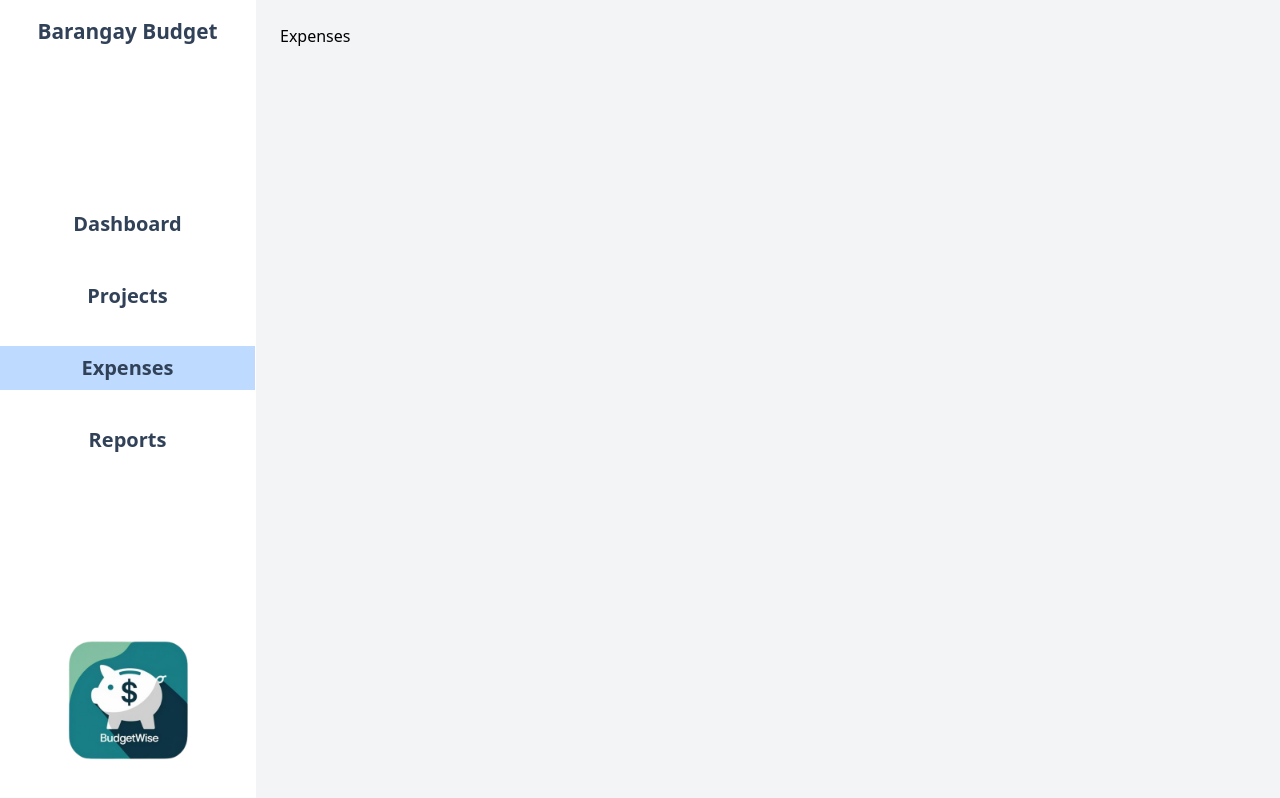
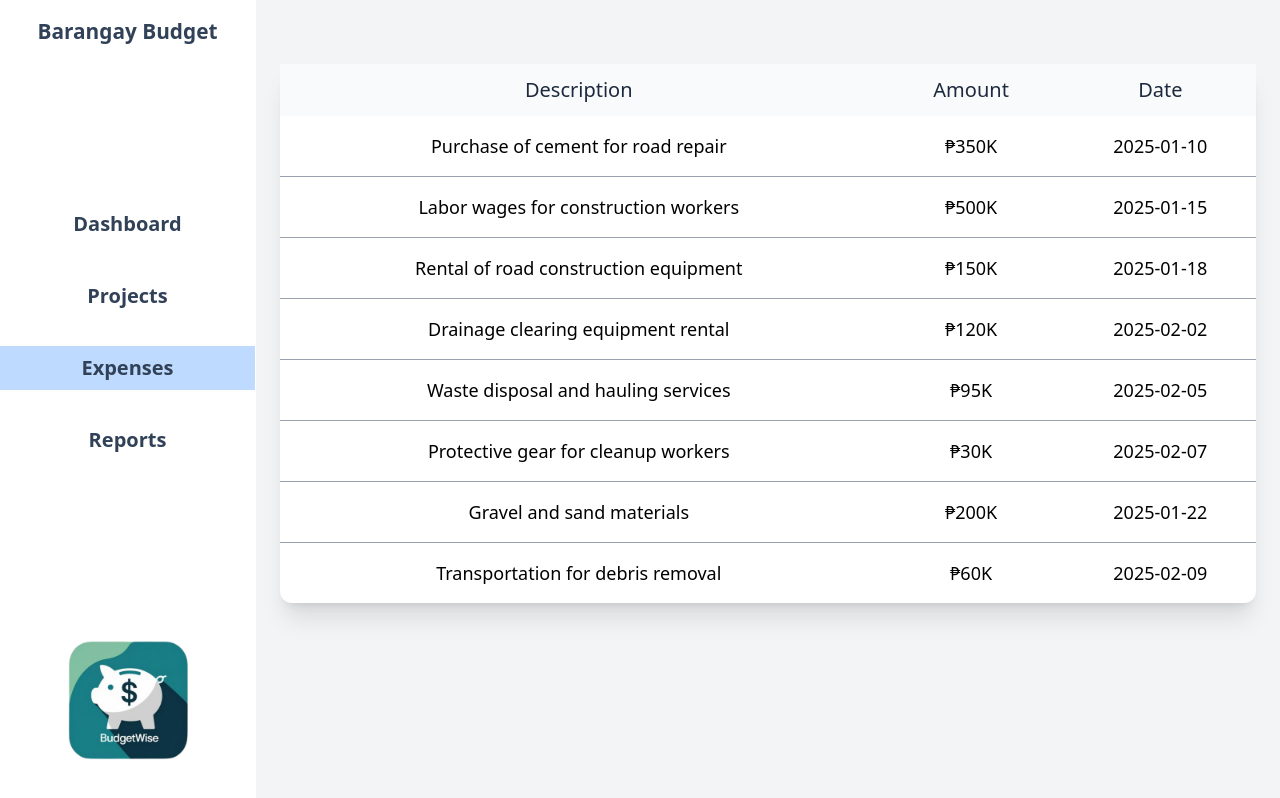
Before and after one commit to akiii22/barangay_budget, a React (Vite) app: page /expenses in a window 1280 px wide. Built offline with nearby package versions, Linux system fonts and the light colour scheme.

Commit message:
Making the Expenses page, adding the type of expenses making a raw data and display to the pages

```diff
--- /dev/null
+++ b/src/components/table/ExpensesTable.tsx
@@ -0,0 +1,39 @@
+import type { Expense } from "../../types/Expense";
+import { formatCurrency } from "../../utils/formatCurrency";
+type Props = {
+  expenses: Expense[];
+};
+const ExpensesTable = ({ expenses }: Props) => {
+  return (
+    <>
+      <table className="w-full bg-white rounded-xl shadow-xl my-10 py-5">
+        <thead className="bg-gray-50">
+          <tr>
+            <th className="px-4 py-3 text-xl font-medium capitalize text-slate-800">
+              Description
+            </th>
+            <th className="px-4 py-3 text-xl font-medium capitalize text-slate-800">
+              Amount
+            </th>
+            <th className="px-4 py-3 text-xl font-medium capitalize text-slate-800">
+              Date
+            </th>
+          </tr>
+        </thead>
+        <tbody className="divide-y divide-gray-400">
+          {expenses.map((expense) => (
+            <tr
+              key={expense.id}
+              className="text-center transition hover:bg-gray-50 text-lg font-medium  "
+            >
+              <td className="py-4 px-2">{expense.description}</td>
+              <td className="py-4 px-2">{formatCurrency(expense.amount)}</td>
+              <td className="py-4 px-2">{expense.date}</td>
+            </tr>
+          ))}
+        </tbody>
+      </table>
+    </>
+  );
+};
+export default ExpensesTable;
--- /dev/null
+++ b/src/data/expenses.ts
@@ -0,0 +1,60 @@
+import type { Expense } from "../types/Expense";
+
+export const expenses: Expense[] = [
+  {
+    id: 1,
+    projectId: 1,
+    description: "Purchase of cement for road repair",
+    amount: 350000,
+    date: "2025-01-10",
+  },
+  {
+    id: 2,
+    projectId: 1,
+    description: "Labor wages for construction workers",
+    amount: 500000,
+    date: "2025-01-15",
+  },
+  {
+    id: 3,
+    projectId: 1,
+    description: "Rental of road construction equipment",
+    amount: 150000,
+    date: "2025-01-18",
+  },
+  {
+    id: 4,
+    projectId: 2,
+    description: "Drainage clearing equipment rental",
+    amount: 120000,
+    date: "2025-02-02",
+  },
+  {
+    id: 5,
+    projectId: 2,
+    description: "Waste disposal and hauling services",
+    amount: 95000,
+    date: "2025-02-05",
+  },
+  {
+    id: 6,
+    projectId: 2,
+    description: "Protective gear for cleanup workers",
+    amount: 30000,
+    date: "2025-02-07",
+  },
+  {
+    id: 7,
+    projectId: 1,
+    description: "Gravel and sand materials",
+    amount: 200000,
+    date: "2025-01-22",
+  },
+  {
+    id: 8,
+    projectId: 2,
+    description: "Transportation for debris removal",
+    amount: 60000,
+    date: "2025-02-09",
+  },
+];
--- a/src/pages/Expenses.tsx
+++ b/src/pages/Expenses.tsx
@@ -1,4 +1,10 @@
+import ExpensesTable from "../components/table/ExpensesTable";
+import { expenses } from "../data/expenses";
 const Expenses = () => {
-  return <div>Expenses</div>;
+  return (
+    <div>
+      <ExpensesTable expenses={expenses} />
+    </div>
+  );
 };
 export default Expenses;
--- /dev/null
+++ b/src/types/Expense.ts
@@ -0,0 +1,7 @@
+export interface Expense {
+  id: number;
+  projectId: number;
+  description: string;
+  amount: number;
+  date: string;
+}
```
